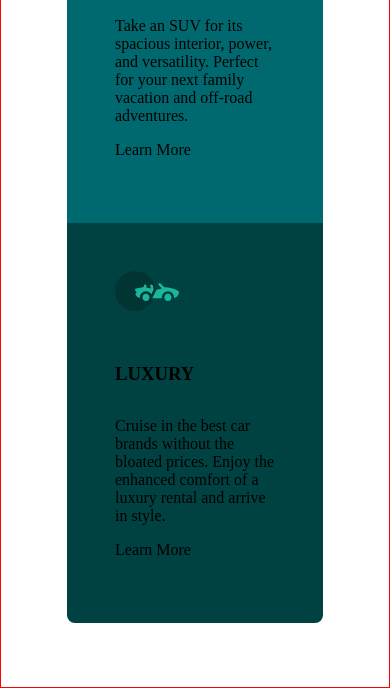
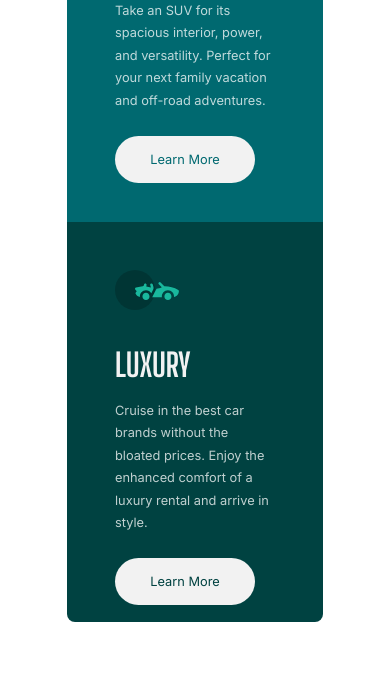
Before and after one commit to MaxSauerbrey/Frontend-Mentor-Challenge, a plain HTML site: page Begginer/3-column-preview-card-component-main/index.html in a window 390 px wide. Shown: the part 642-1330 px from the top of the page. Drawn offline with Linux system fonts and the light colour scheme.

Commit message:
finish mobile first version

```diff
--- a/Begginer/3-column-preview-card-component-main/index.html
+++ b/Begginer/3-column-preview-card-component-main/index.html
@@ -7,6 +7,12 @@
     <!-- displays site properly based on user's device -->
 
     <link rel="icon" type="image/png" sizes="32x32" href="./images/favicon-32x32.png">
+    <link rel="preconnect" href="https://fonts.googleapis.com">
+    <link rel="preconnect" href="https://fonts.gstatic.com" crossorigin>
+    <link href="https://fonts.googleapis.com/css2?family=Big+Shoulders+Display:wght@700&family=Inter&display=swap" rel="stylesheet">
+    <link rel="preconnect" href="https://fonts.googleapis.com">
+    <link rel="preconnect" href="https://fonts.gstatic.com" crossorigin>
+    <link href="https://fonts.googleapis.com/css2?family=Big+Shoulders+Display:wght@700&family=Inter&display=swap" rel="stylesheet">
     <link rel="stylesheet" href="css/style.css">
     <title>Frontend Mentor | 3-column preview card component</title>
 
@@ -19,20 +25,20 @@
                 <div class="sedan-icon"> <img src="images/icon-sedans.svg" alt="Sedan car icon">
                 </div>
                 <h1>SEDANS</h1>
-                <p class="sedan-p">Choose a sedan for its affordability and excellent fuel economy. Ideal for cruising in the city or on your next road trip.</p>
+                <p class="sedan-p paragraph">Choose a sedan for its affordability and excellent fuel economy. Ideal for cruising in the city or on your next road trip.</p>
                 <div class="btn sedan-btn">Learn More</div>
             </section>
             <section class="card suvs-card secondary">
                 <div class="suvs-icon"><img src="images/icon-suvs.svg" alt="Suvs car icon"></div>
                 <h1>SUVS</h1>
-                <p class="suvs-p">Take an SUV for its spacious interior, power, and versatility. Perfect for your next family vacation and off-road adventures.</p>
+                <p class="suvs-p paragraph">Take an SUV for its spacious interior, power, and versatility. Perfect for your next family vacation and off-road adventures.</p>
                 <div class="btn suvs-btn">Learn More</div>
             </section>
             <section class="card lux-card tertiary">
                 <div class="lux-icon"> <img src="images/icon-luxury.svg" alt="Luxury car icon">
                 </div>
                 <h1>LUXURY</h1>
-                <p class="lux-p">
+                <p class="lux-p paragraph">
                     Cruise in the best car brands without the bloated prices. Enjoy the enhanced comfort of a luxury rental and arrive in style.
                 </p>
                 <div class="btn luxury-btn">Learn More</div>
--- a/Begginer/3-column-preview-card-component-main/sass/_colours.scss
+++ b/Begginer/3-column-preview-card-component-main/sass/_colours.scss
@@ -2,3 +2,4 @@
 @use 'sass:map';
 $primary_colours: ("primary":hsl(31, 77%, 52%), "secondary":hsl(184, 100%, 22%), "tertiary":hsl(179, 100%, 13%));
 $neutral_colours: ("paragraphs":hsla(0, 0%, 100%, 0.75), "background-headings-buttons":hsl(0, 0%, 95%));
+$colour_list: hsl(31, 77%, 52%) hsl(184, 100%, 22%) hsl(179, 100%, 13%);
--- a/Begginer/3-column-preview-card-component-main/sass/style.scss
+++ b/Begginer/3-column-preview-card-component-main/sass/style.scss
@@ -1,9 +1,12 @@
+            @use 'sass:map';
+            @use 'sass:list';
             @import 'variables.scss';
             @import 'functions.scss';
             @import 'colours.scss';
             html {
                 box-sizing: border-box;
                 margin: 0;
+                scroll-behavior: smooth;
             }
 
             *,
@@ -20,14 +23,14 @@ body {
                 display: flex;
                 justify-content: center;
                 align-items: center;
-    border: thin solid red;
+                // border: thin solid red;
                 margin: 0;
             }
 
             .cards {
                 display: flex;
                 flex-direction: column;
-    margin: 4rem 0 4rem;
+                margin: 4rem 4rem;
                 border-radius: 1rem;
             }
 
@@ -35,7 +38,6 @@ body {
                 width: 16rem;
                 height: 25rem;
                 padding: 3rem;
-    // flex-basis: 33%;
                 &:nth-child(1) {
                     border-top-right-radius: 0.5rem;
                     border-top-left-radius: 0.5rem;
@@ -45,7 +47,11 @@ body {
                     border-bottom-left-radius: 0.5rem;
                 }
                 h1 {
-        margin: 3rem auto 2rem;
+                    margin: 2rem auto 1rem;
+                    font-family: 'Big Shoulders Display', cursive;
+                    font-weight: 700;
+                    font-size: 2rem;
+                    color: map.get($neutral-colours, "background-headings-buttons")
                 }
             }
 
@@ -55,3 +61,54 @@ $colour in $primary_colours {
                     background-color: $colour;
                 }
             }
+
+            ///Buttons style
+            .btn {
+                background-color: map.get($neutral-colours, "background-headings-buttons");
+                margin: thin solid map.get($neutral_colours, "background-headings-buttons");
+                text-align: center;
+                padding: 1rem 0.1rem;
+                border-radius: 2rem;
+                width: pixelsToRems(140px);
+                cursor: pointer;
+                font-family: 'Inter', sans-serif;
+                font-size: 0.8rem;
+                // @for $i from 1 to 4 {
+                //     &:nth-child(#{$i}) {
+                //         @if($i==1) {
+                //             background-color: list.nth($colour_list, 1);
+                //         }
+                //         @else {
+                //             @if($i==2) {
+                //                 color: list.nth($colour_list, 2);
+                //             }
+                //             @else {
+                //                 color: list.nth($colour_list, 3);
+                //             }
+                //         }
+                //     }
+                // }
+            }
+
+            //! Revisar nth:child
+            .sedan-btn {
+                color: map.get($primary_colours, "primary");
+            }
+
+            .suvs-btn {
+                color: map.get($primary_colours, "secondary");
+            }
+
+            .luxury-btn {
+                color: map.get($primary_colours, "tertiary");
+            }
+
+            .paragraph {
+                font-family: 'Inter', sans-serif;
+                font-size: 0.8rem;
+                line-height: 1.4rem;
+                color: map.get($neutral-colours, "paragraphs");
+                margin-bottom: 1.5rem;
+            }
+
+            //
```
Also changed, not shown: Begginer/3-column-preview-card-component-main/css/style.css, 1 other file. Lines whose indentation alone changed are shown as unchanged.
